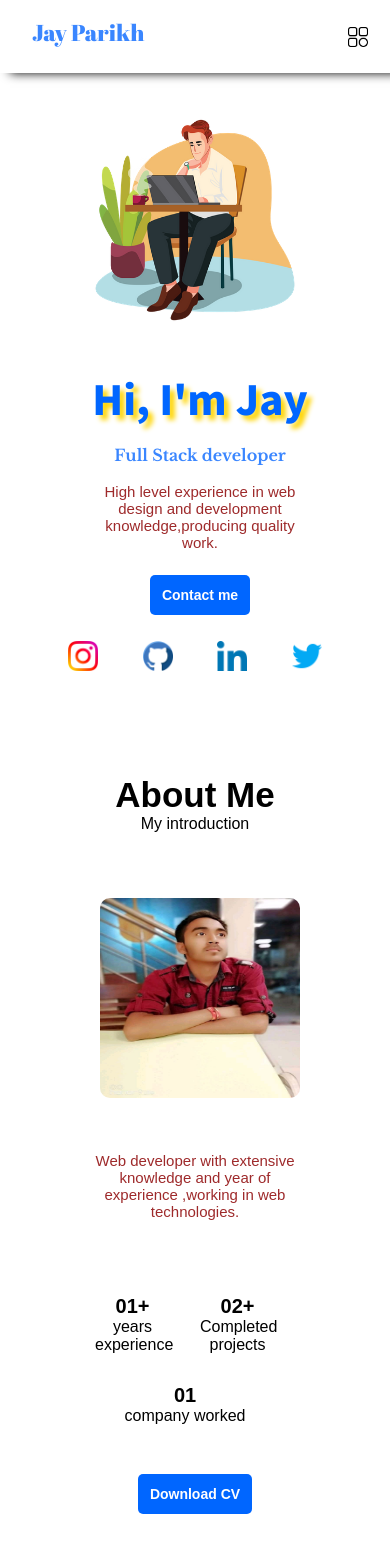
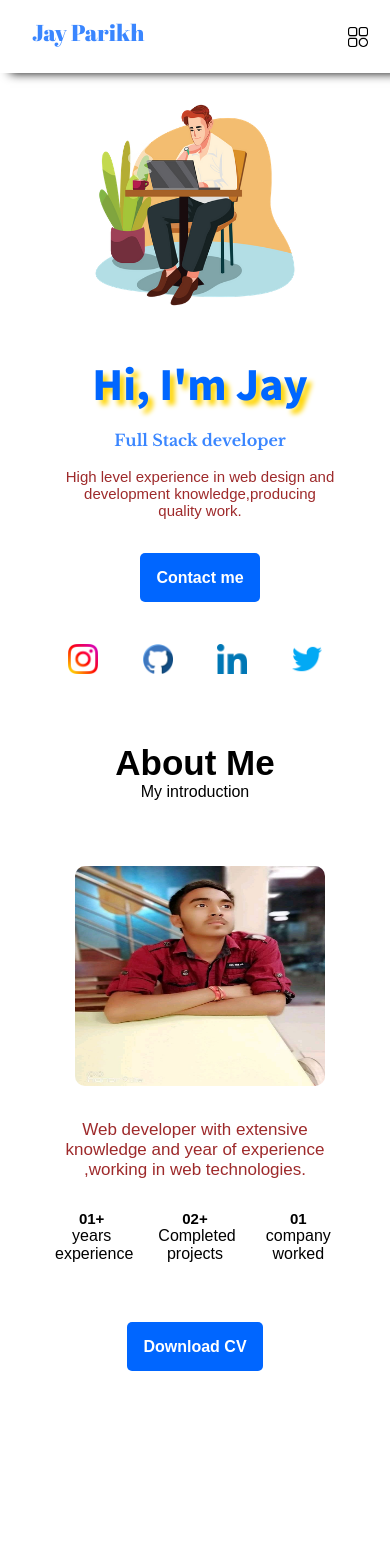
Before and after one commit to jayyyp19/jay-portfolio, a plain HTML site: page index.html in a window 390 px wide. After the commit the page ends 1396 px from the top, so only its background shows below. Drawn offline with nearby package versions, Linux system fonts and the light colour scheme.

Commit message:
Update style.css

```diff
--- a/style.css
+++ b/style.css
@@ -49,7 +49,7 @@ body{
 .mainsection{
     display: flex;
     padding: 20px;
-    margin-top: 70px;
+    margin-top: 30px;
     margin-bottom: 20px;
 }
 .mainsection .info{
@@ -73,19 +73,18 @@ body{
     margin-bottom: 35px;
 }
 .btn{
-    font-size: 14px;
+    font-size: 16px;
     font-weight: 700;
     font-family: sans-serif;
     color: white;
     background-color: #0066FF;
-    padding: 12px;
+    padding: 16px;
     text-decoration: none;
     border-radius: 5px;
-
 }
 /* aboutme */
 .aboutme{
-    margin-top: 100px;
+    margin-top: 50px;
     padding: 50px;
 }
 .aboutme .intro{
@@ -134,25 +133,7 @@ body{
 .socialicon a{
     margin: 20px;
 }
-
-@media screen and (max-width:1350px) {
-    .mainsection .info{
-        width: 65%;
-        padding: 95px 0 0 60px;
-    }
-}
-@media screen and (max-width:1100px){
-    .aboutsection .image{
-        width: 60%;
-    }
-    .aboutsection{
-        padding: 50px;
-    }
-}
-@media screen  and (max-width:1000px){
-    /* .navbar .sm{
-        flex: 35%;
-    } */
+@media screen  and (max-width:1350px){
     .navbar .heading{
         font-size: 20px;
     }
@@ -174,10 +155,25 @@ body{
         width: 500px;
         height: 300px;
     }
-}
-@media screen  and (max-width:960px){
     .aboutsection{
         padding: 10px;
+    }
+}
+@media screen  and (max-width:925px){
+    .aboutsection img{
+        width: 300px;
+        height: 300px;
+    }
+    .aboutsection .aboutinfo .sinfoall{
+        margin-bottom: 50px;
+    }
+    .aboutsection .aboutinfo .sinfoall .sinfo{
+        width: 80px;
+        padding: 0 20px 20px 0;
+        margin: 5px;
+    }
+    .aboutsection .aboutinfo .sinfoall .sinfo .no{
+        font-size: 25px;
     }
 }
 @media screen  and (max-width:835px){
@@ -189,20 +185,17 @@ body{
         width: 300px;
     }
     .aboutsection img{
-        width: 300px;
-        height: 300px;
+        width: 270px;
+        height: 270px;
     }
-    .aboutsection .aboutinfo .sinfoall .sinfo .no{
-        font-size: 20px;
-    }
-    .aboutsection .aboutinfo .sinfoall .sinfo{
-        width: 80px;
+    .aboutsection .sinfoall .sinfo .no{
+        font-size: 18px;
     }
     .aboutsection{
         padding: 0;
     }
 }
-@media screen  and (max-width:750px){
+@media screen  and (max-width:760px){
     .navbar{
         display: block;
         box-shadow: 10px 0 10px black;
@@ -244,15 +237,29 @@ body{
     }
     .mainsection{
         margin-top: 50px;
-        margin-bottom: 30px;
     }
     .mainsection img{
-        width: 400px;
+        width: 370px;
         height: 250px;
+    }
+    .aboutinfo{
+        margin-left: 50px;
     }
     .aboutsection img{
         width: 250px;
         height: 250px;
+    }
+    .aboutsection .aboutinfo .sinfoall{
+        margin-bottom: 40px;
+    }
+    .aboutsection p{
+        font-size: 14px;
+    }
+    .aboutsection .aboutinfo .sinfoall .sinfo{
+        width: 70px;
+    }
+    .aboutsection .aboutinfo .sinfoall .sinfo .no{
+        font-size: 15px;
     }
 }
 @media screen  and (max-width:670px){
@@ -260,7 +267,7 @@ body{
         padding: 7px;
         text-align: center;
         flex-direction: column-reverse;
-        margin-top: 15px;
+        margin-top: 0;
     }
     .mainsection img{
         width: 400px;
@@ -270,18 +277,20 @@ body{
         width: 100%;
     }
     .mainsection .info p{
+        font-size: 15px;
         margin-left: auto;
         margin-right: auto;
+        margin-bottom: 50px;
     }
     .mainsection .info h2{
         font-size: 50px;
     }
     .aboutme{
         text-align: center;
-        margin-top: 50px;
+        margin-top: 25px;
     }
     .aboutme .intro h2{
-        font-size: 45px;
+        font-size: 35px;
     }
     .aboutsection{
         display: block;
@@ -292,24 +301,31 @@ body{
         margin-bottom: 30px;
     }
     .aboutsection img{
-        width: 290px;
-        height: 290px;
+        width: 250px;
+        height: 220px;
     }
     .aboutme .aboutinfo{
-        padding: 20px;
+        padding: 10px;
+    }
+    .socialicon{
+        margin-top: 50px;
     }
     .aboutme .aboutinfo p{
+        font-size: 25px;
         margin-left: auto;
         margin-right: auto;
+        margin-bottom: 15px;
     }
-    .aboutsection .aboutinfo .sinfoall{
-        padding: 60px;
-        margin-bottom: 15px;
+    .aboutsection .sinfoall{
+        width: 500px;
+        padding: 30px;
+        margin: 0px;
     }
 }
 @media screen  and (max-width:550px){
-    .aboutsection .aboutinfo .sinfoall{
-        padding: 20px;
+    .aboutsection .sinfoall{
+        width: 330px;
+        padding: 10px;
     }
     .mainsection img{
         width: 350px;
@@ -318,20 +334,21 @@ body{
     .mainsection .info h2{
         font-size: 40px;
     }
-    .aboutsection img{
-        width: 200px;
-        height: 200px;
+    .aboutme{
+        padding: 40px;
     }
-    .aboutme .intro h2{
-        font-size: 35px;
+    .aboutme .aboutinfo p{
+        font-size: 17px;
     }
-    .aboutsection .aboutinfo p{
-        font-size: 15px;
-        width: 220px;
+    .aboutme .aboutinfo{
+        margin-left: 0px;
+        padding: 0px;
     }
-    .mainsection .info p{
-        font-size: 15px;
-        width: 220px;
+    .aboutsection .sinfoall .sinfo .no{
+        font-size: 13px;
+    }
+    .aboutsection .sinfoall .sinfo{
+        width: 50px;
     }
 }
 @media screen  and (max-width:370px){
@@ -342,20 +359,45 @@ body{
         width: 300px;
         height: 200px;
     }
-    .aboutsection .aboutinfo .sinfoall{
-        padding: 60px;
-        margin-bottom: 5px;
+    .aboutsection .sinfoall .sinfo .no{
+        font-size: 5px;
+    }
+    .aboutme .aboutinfo p{
+        width: 270px;
+        font-size: 11px;
+        margin-left: 0px;
     }
     .aboutsection img{
-        width: 195px;
-        height: 195px;
+        width: 230px;
+        height: 200px;
     }
-    .aboutsection .aboutinfo p{
-        font-size: 15px;
-        width: 190px;
-    margin-bottom: 10px;
+    .aboutme{
+        padding-left: 5px;
     }
-    .socialicon a{
-      margin: 15px;
+    .aboutsection .sinfoall .sinfo{
+        flex: 25%;
+        width: 25px;
+        font-size: 10px;
+        padding: 0px 10px 10px 0px;
+        margin: 0px;
+    }
+    .aboutsection .sinfoall{
+        width: 300px;
+        padding: 0px;
+    }
 }
+@media screen  and (max-width:305px){
+    .aboutme .aboutinfo p{
+        width: 250px;
+    }
+    .aboutsection .sinfoall .sinfo{
+        flex: 25%;
+        width: 27px;
+        font-size: 8px;
+        padding: 0px 10px 10px 0px;
+        margin: 0px;
+    }
+    .aboutsection .sinfoall{
+        width: 300px;
+    }
 }
```
